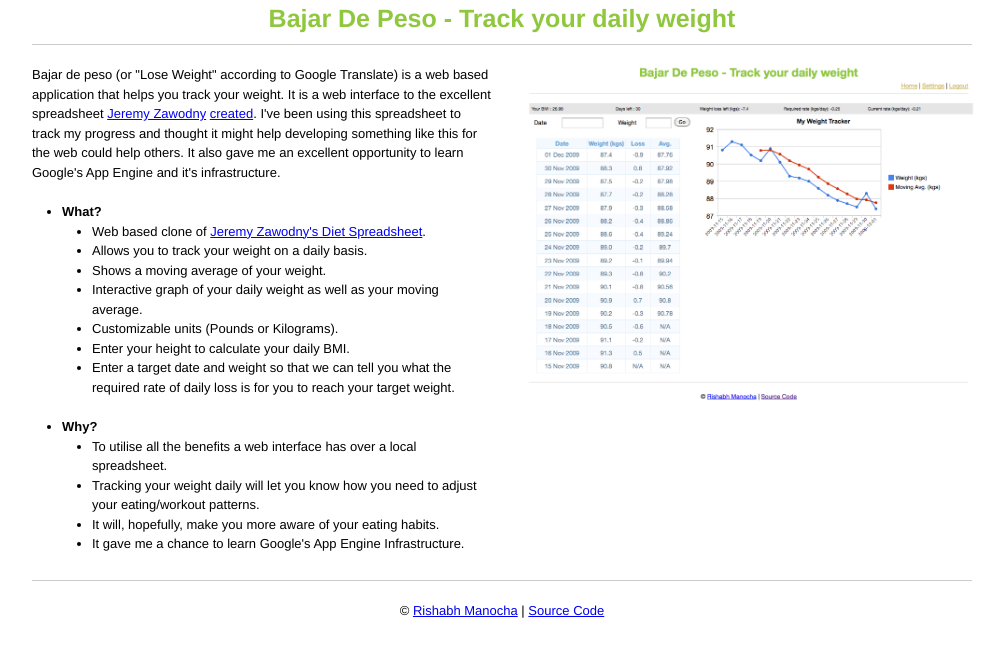
After one commit to rmanocha/bajar-de-peso, a Django app: template templates/homepage.html in a window 1280 px wide. The commit adds this page. Shown: the top 657 px of the page, without its empty margins (138-1142 px from the left). Run offline with Django 3.2, Linux system fonts and the light colour scheme; the template is opened without the code that fills it, so the values that code supplies are empty; some libraries are stand-ins or nearby versions.

Commit message:
Adding a descriptive homepage which explains what the site is all about. Need to hook up url's etc.

```diff
--- a/templates/base.html
+++ b/templates/base.html
@@ -16,6 +16,7 @@
     <div class="container_16">
         <div class="grid_16 text-center">
             <h1 class="no-bottom-margin"><a href="/" class="no-deco" id="header">Bajar De Peso - Track your daily weight</a></h1>
+			{% block navbar %}
 				<div id="navbar">
 					<span><a href="/">Home</a></span>
 					<span> | </span>
@@ -23,6 +24,7 @@
 					<span> | </span>
 					<span><a href="{{ logout_url }}">Logout</a></span>
 				</div>
+			{% endblock %}
             <hr />
         </div>
         <div class="clear"></div>
--- /dev/null
+++ b/templates/homepage.html
@@ -0,0 +1,32 @@
+{% extends "base.html" %}
+{% block navbar %} {% endblock %}
+{% block stats %} {% endblock %}
+{% block content %}
+	<div class="grid_8">
+		<p>Bajar de peso (or "Lose Weight" according to Google Translate) is a web based application that helps you track your weight. It is a web interface to the excellent spreadsheet <a href="http://jeremy.zawodny.com/blog/">Jeremy Zawodny</a> <a href="http://jeremy.zawodny.com/blog/archives/006851.html">created</a>. I've been using this spreadsheet to track my progress and thought it might help developing something like this for the web could help others. It also gave me an excellent opportunity to learn Google's App Engine and it's infrastructure.</p>
+		<ul>
+			<li><span style="font-weight: bold;">What?</span>
+				<ul>
+					<li>Web based clone of <a href="http://jeremy.zawodny.com/blog/archives/006851.html">Jeremy Zawodny's Diet Spreadsheet</a>.</li>
+					<li>Allows you to track your weight on a daily basis.</li>
+					<li>Shows a moving average of your weight.</li>
+					<li>Interactive graph of your daily weight as well as your moving average.</li>
+					<li>Customizable units (Pounds or Kilograms).</li>
+					<li>Enter your height to calculate your daily BMI.</li>
+					<li>Enter a target date and weight so that we can tell you what the required rate of daily loss is for you to reach your target weight.</li>
+				</ul>
+			</li>
+			<li><span style="font-weight: bold;">Why?</span>
+				<ul>
+					<li>To utilise all the benefits a web interface has over a local spreadsheet.</li>
+					<li>Tracking your weight daily will let you know how you need to adjust your eating/workout patterns.</li>
+					<li>It will, hopefully, make you more aware of your eating habits.</li>
+					<li>It gave me a chance to learn Google's App Engine Infrastructure.</li>
+				</ul>
+			</li>
+		</ul>
+	</div>
+	<div class="grid_8">
+		<a href="/static/images/sshot.png"><img src="/static/images/sshot.png" alt="Bajar De Peso Screenshot" width="480" /></a>
+	</div>
+{% endblock %}
--- a/urls.py
+++ b/urls.py
@@ -15,6 +15,7 @@ urlpatterns = patterns('',
     # Uncomment the next line to enable the admin:
     # (r'^admin/(.*)', admin.site.root),
     (r'^$', 'bajarpeso.views.main'),
+    (r'^home/$', 'django.views.generic.simple.direct_to_template', {'template': 'homepage.html'}),
     (r'^settings/$', 'bajarpeso.views.edit_settings'),
     (r'^get_chart_data/$', 'bajarpeso.views.get_chart_data'),
 )
```
Also changed, not shown: static/images/sshot.png (added). Lines whose indentation alone changed are shown as unchanged.
